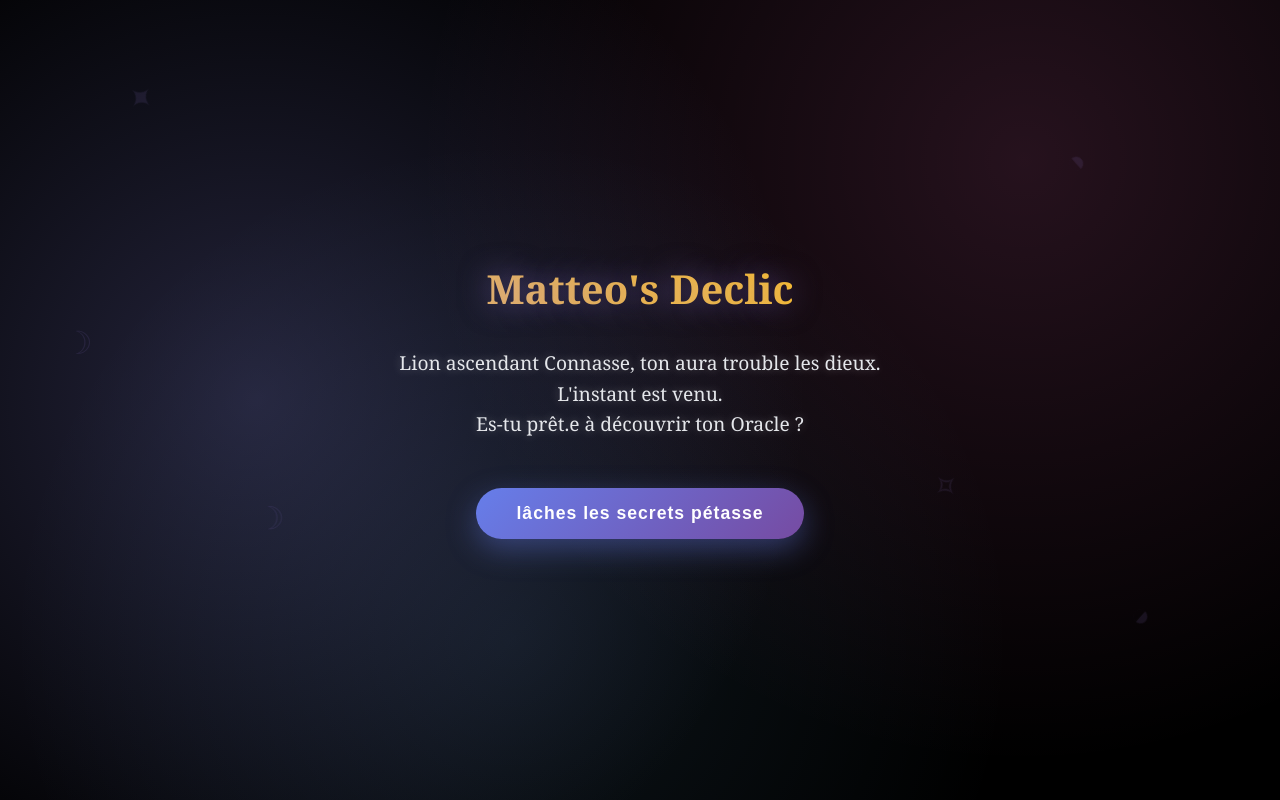
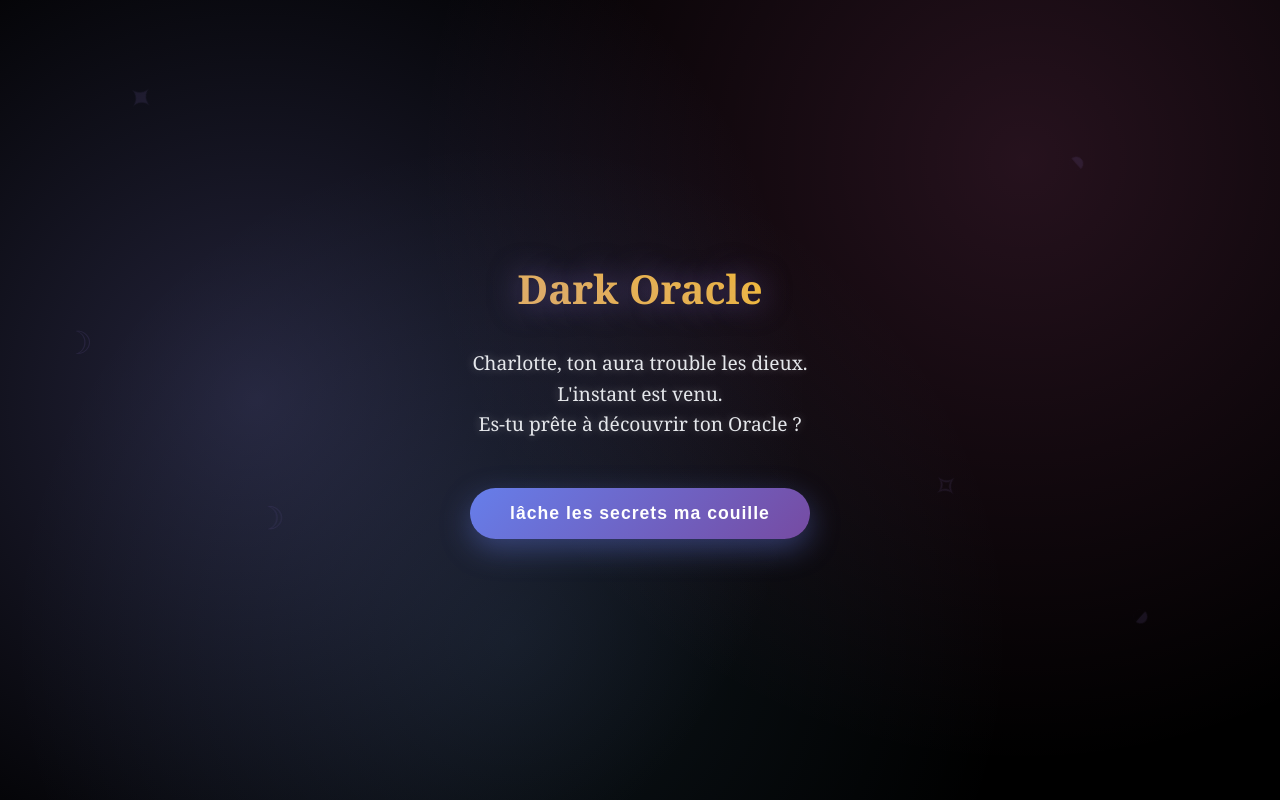
Before and after one commit to luciferpasta3000/Dark-Oracle-, a plain HTML site: page index.html in a window 1280 px wide. Drawn offline with Linux system fonts and the light colour scheme.

Commit message:
Update index.html

```diff
--- a/index.html
+++ b/index.html
@@ -3,16 +3,16 @@
 <head>
     <meta charset="UTF-8">
     <meta name="viewport" content="width=device-width, initial-scale=1.0">
-    <title>Matteo's Declic</title>
-    <meta name="description" content="Oracle mystique quotidien">
+    <title>Dark Oracle</title>
+    <meta name="description" content="Oracle ultra bloody dark mignon">
 
     <!-- PWA Meta Tags -->
     <meta name="theme-color" content="#000000">
     <meta name="apple-mobile-web-app-capable" content="yes">
     <meta name="apple-mobile-web-app-status-bar-style" content="black-translucent">
-    <meta name="apple-mobile-web-app-title" content="Declic">
+    <meta name="apple-mobile-web-app-title" content="Dark Oracle">
     <meta name="mobile-web-app-capable" content="yes">
-    <meta name="application-name" content="Declic">
+    <meta name="application-name" content="Dark Oracle">
     <meta name="msapplication-TileColor" content="#000000">
     <meta name="msapplication-tap-highlight" content="no">
 
@@ -281,14 +281,14 @@
 
     <div class="container">
         <div id="welcome-screen">
-            <h1 class="title">Matteo's Declic</h1>
+            <h1 class="title">Dark Oracle</h1>
             <p class="welcome-text">
-                Lion ascendant Connasse, ton aura trouble les dieux.<br>
+                Charlotte, ton aura trouble les dieux.<br>
                 L'instant est venu.<br>
-                Es-tu prêt.e à découvrir ton Oracle ?
+                Es-tu prête à découvrir ton Oracle ?
             </p>
             <button class="oracle-button" onclick="revealOracle()" aria-label="Découvrir l'oracle mystique du jour">
-                lâches les secrets pétasse
+                lâche les secrets ma couille
             </button>
         </div>
 
```
